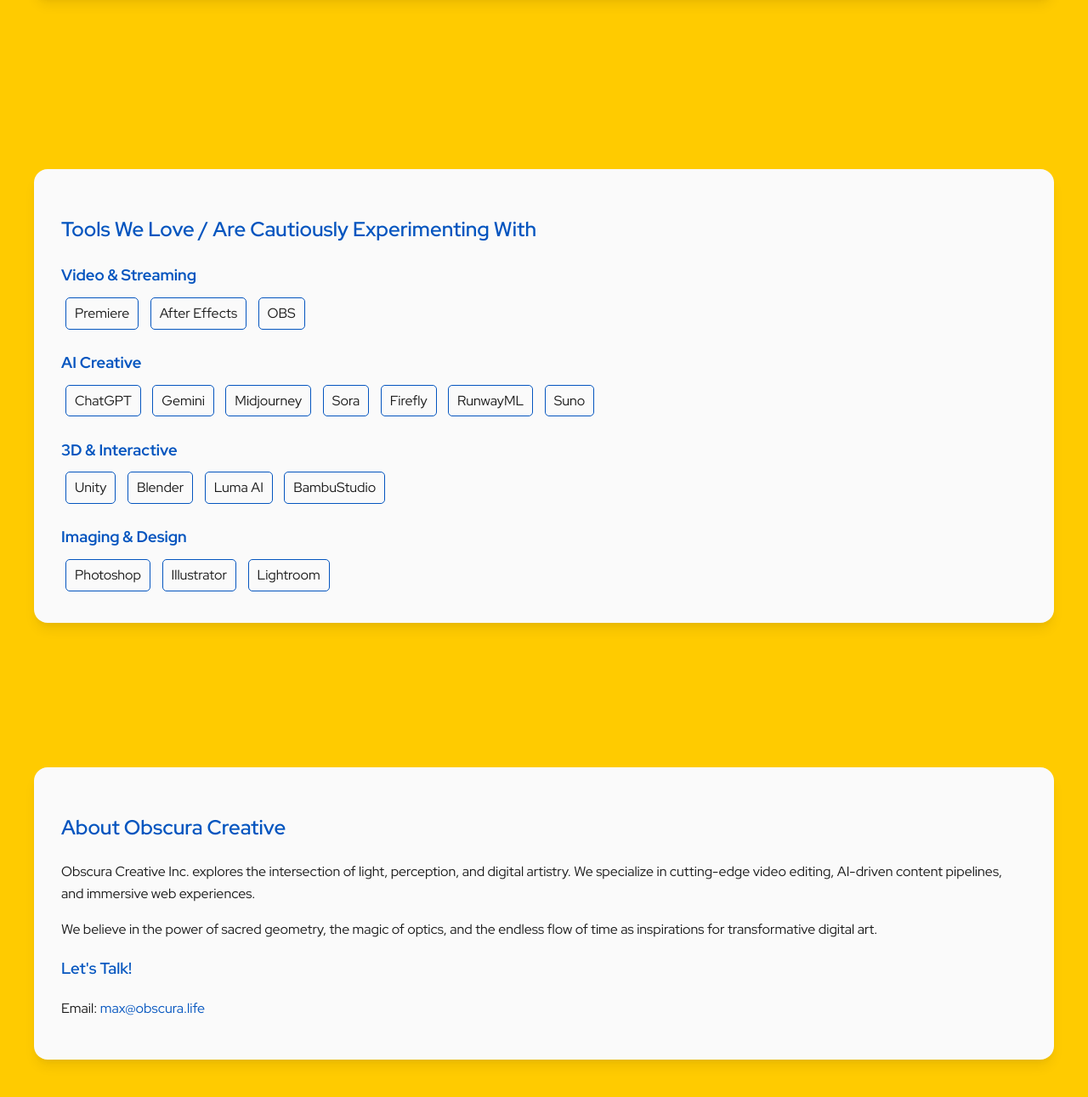
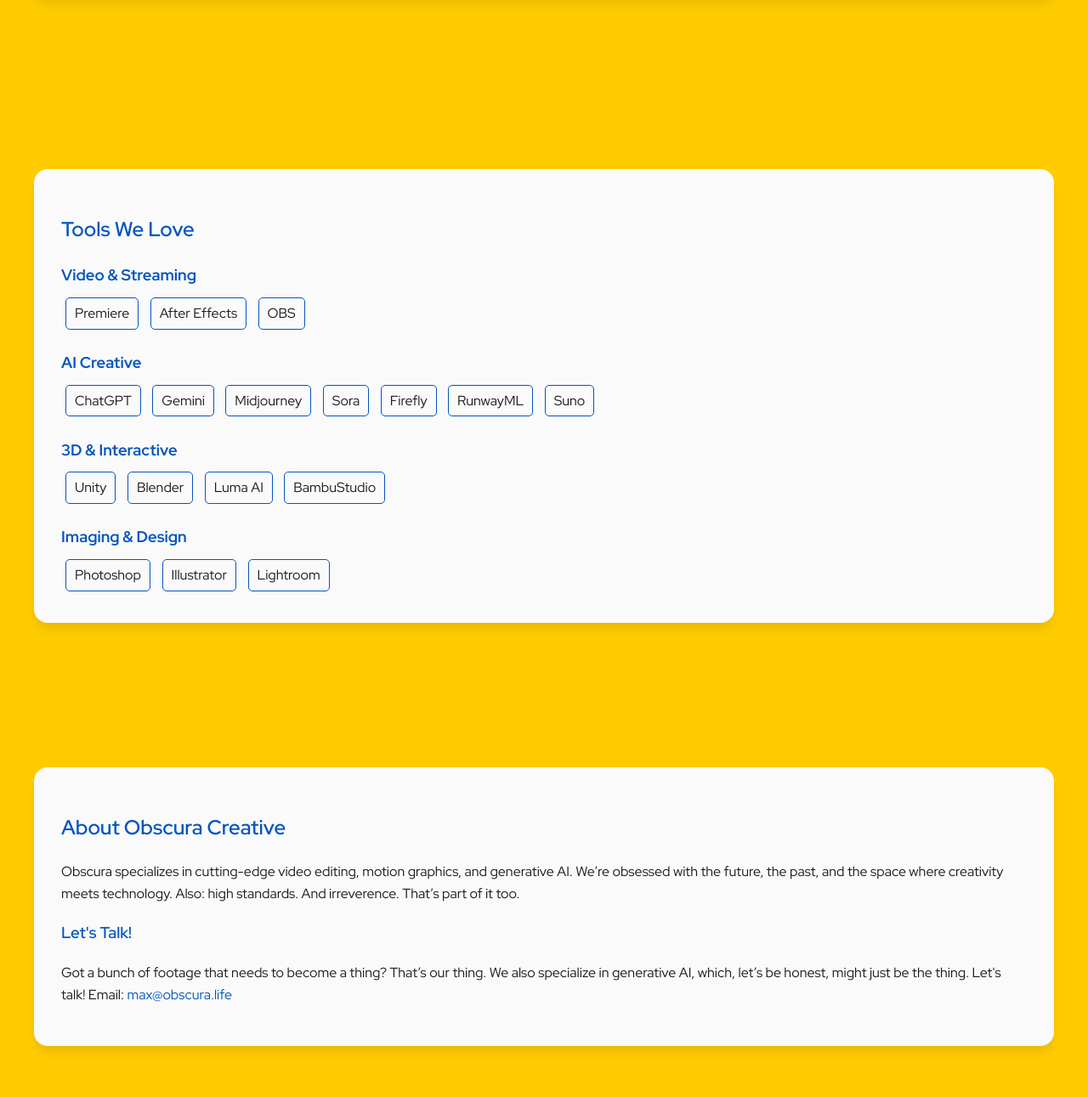
Before and after one commit to maxlawlor/obscura-site, a website built with Vite: page index.html in a window 1280 px wide. Shown: the part 2474-3765 px from the top of the page at 85% size. Built offline with nearby package versions, Linux system fonts and the light colour scheme.

Commit message:
Gemini updates 630

```diff
--- a/index.html
+++ b/index.html
@@ -609,7 +609,7 @@
         <!-- New Tools Section (Moved up) -->
         <section id="tools-section" class="container">
             <div class="section-content">
-                <h2>Tools We Love / Are Cautiously Experimenting With</h2>
+                <h2>Tools We Love</h2>
                 <div class="tool-badges">
                     <h3>Video & Streaming</h3>
                     <span title="Industry-standard video editing software.">Premiere</span>
@@ -643,13 +643,13 @@
         <section id="about" class="container">
             <div class="section-content">
                 <h2>About Obscura Creative</h2>
-                <p>Obscura Creative Inc. explores the intersection of light, perception, and digital artistry. We specialize in cutting-edge video editing, AI-driven content pipelines, and immersive web experiences.</p>
-                <p>We believe in the power of sacred geometry, the magic of optics, and the endless flow of time as inspirations for transformative digital art.</p>
+                <p>Obscura specializes in cutting-edge video editing, motion graphics, and generative AI. We’re obsessed with the future, the past, and the space where creativity meets technology. Also: high standards. And irreverence. That’s part of it too.</p>
+                <!-- Removed the old second paragraph about sacred geometry etc. -->
 
                 <div id="contact-section"> <!-- Combined About/Contact -->
                     <h3>Let's Talk!</h3>
                     <p class="contact-links">
-                        Email: <a href="mailto:max@obscura.life">max@obscura.life</a>
+                        Got a bunch of footage that needs to become a thing? That’s our thing. We also specialize in generative AI, which, let’s be honest, might just be the thing. Let's talk! Email: <a href="mailto:max@obscura.life">max@obscura.life</a>
                         <!-- Removed: <a href="https://www.linkedin.com/company/obscura-creative-inc" target="_blank" rel="noopener noreferrer" aria-label="Obscura Creative Inc. on LinkedIn"> LinkedIn </a> -->
                     </p>
                 </div>
```
